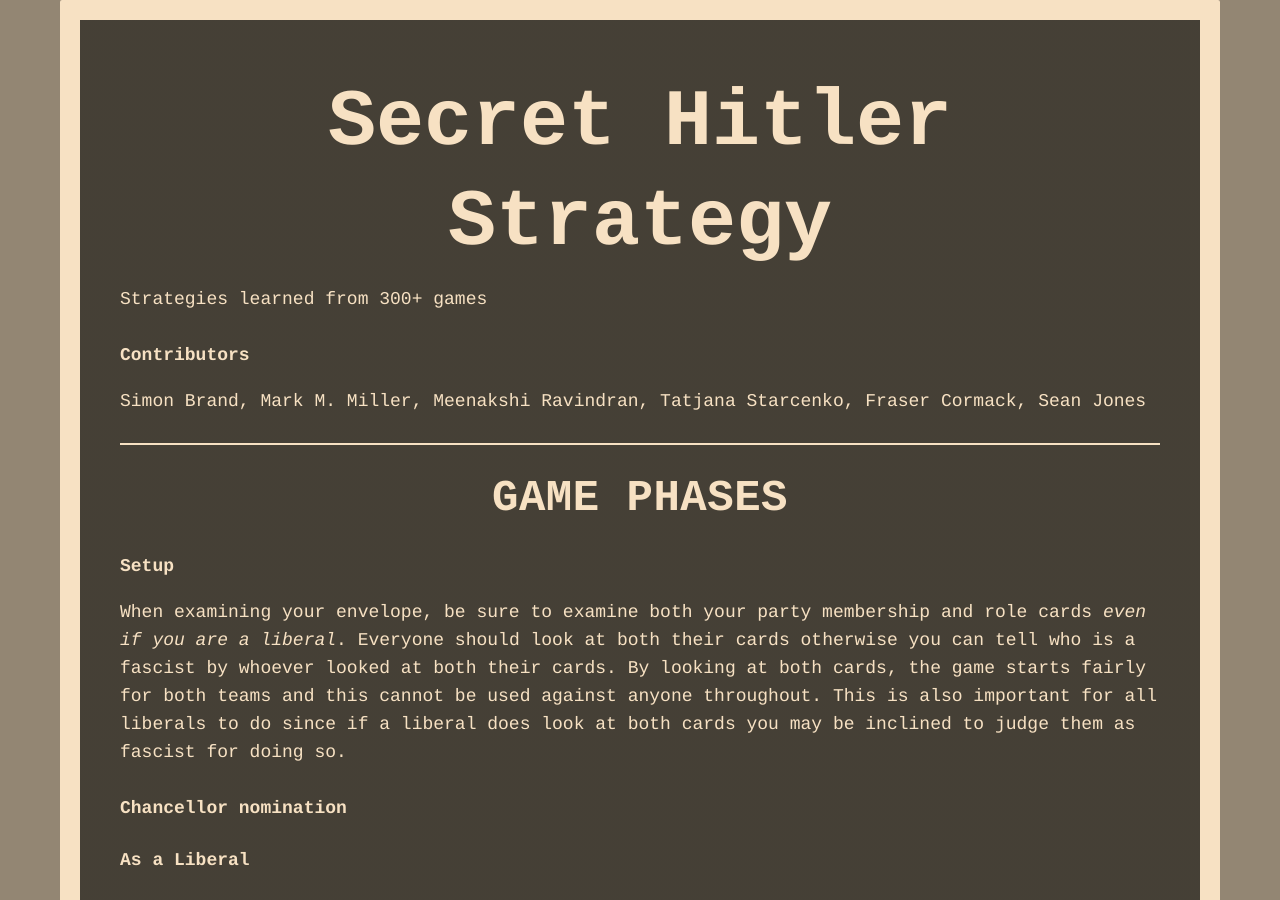
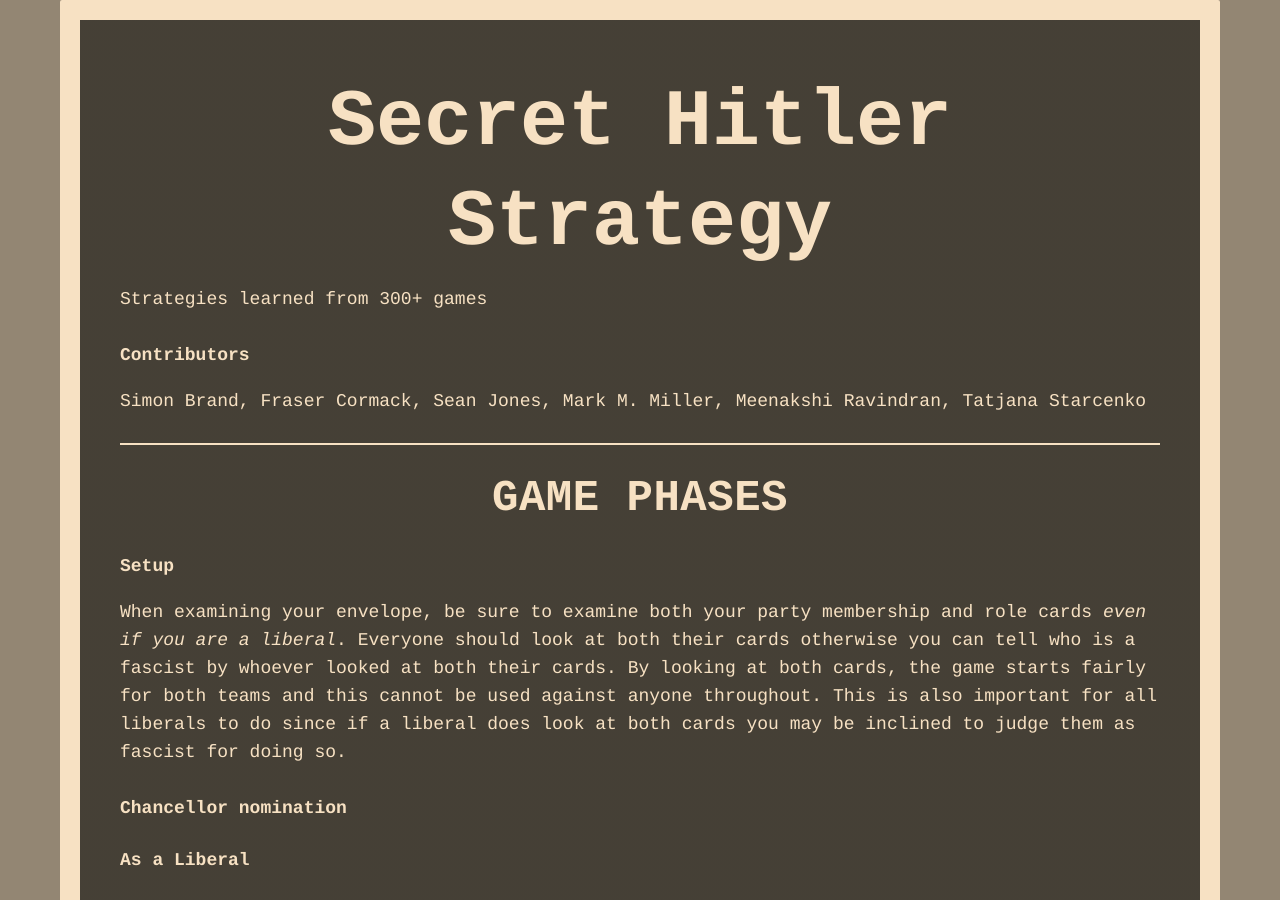
Before and after one commit to TartanLlama/secret-hitler-strategies, a Jekyll site: the page built from index.md, in a window 1280 px wide and 900 px high. Built offline with Jekyll 4.4.1, drawn with Linux system fonts in a browser that asks for light colours.

Commit message:
Sort Contributors by Surnames

```diff
--- a/index.md
+++ b/index.md
@@ -9,7 +9,7 @@
 
 ### Contributors
 
-Simon Brand, Mark M. Miller, Meenakshi Ravindran, Tatjana Starcenko, Fraser Cormack, Sean Jones
+Simon Brand, Fraser Cormack, Sean Jones, Mark M. Miller, Meenakshi Ravindran, Tatjana Starcenko
 
 --------------
 
```
